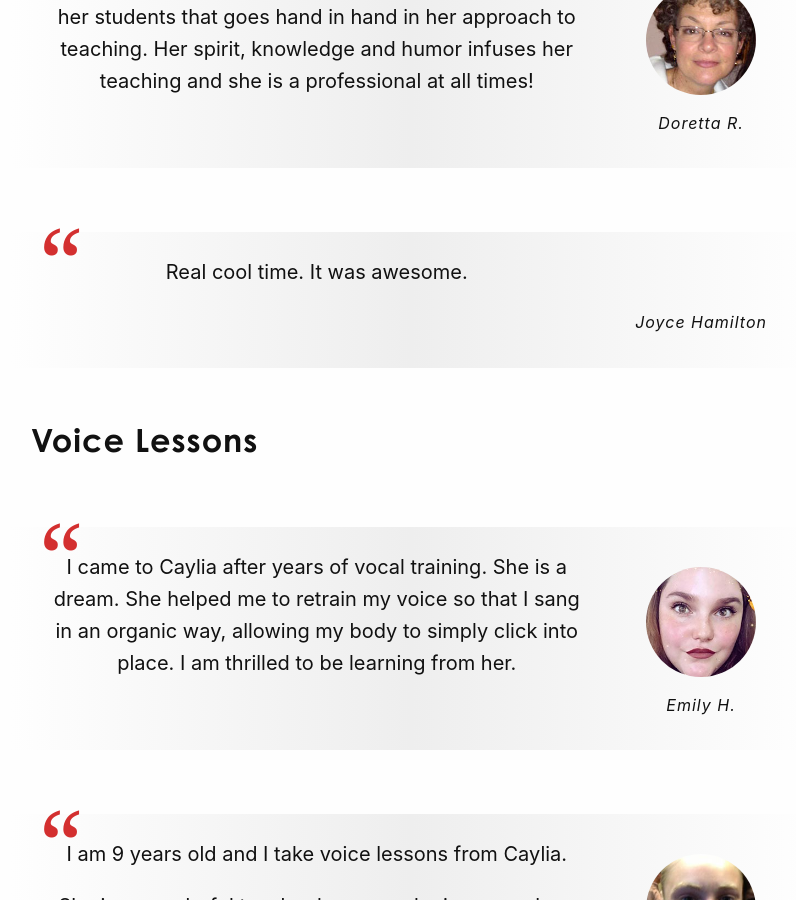
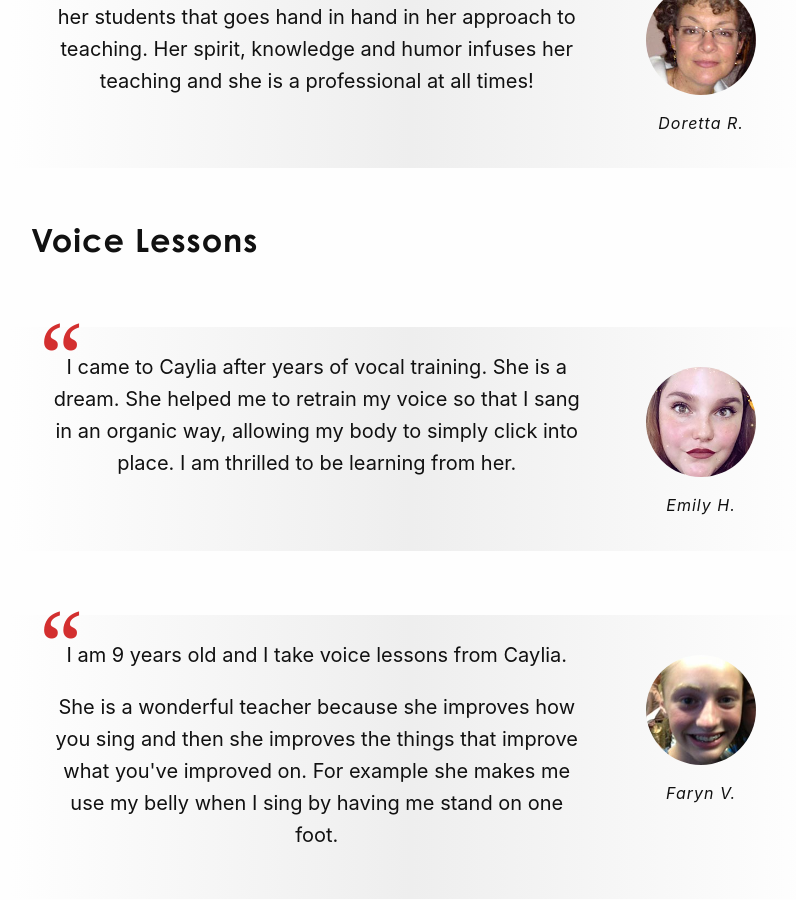
Before and after one commit to cchaiken/ccms, a Jekyll site: the page built from testimonials.md, in a window 1280 px wide and 900 px high, scrolled down 2125 px. Shown: the whole window, without its empty margins (229-1025 px from the left). Built offline with Jekyll 4.4.1, drawn with Linux system fonts in a browser that asks for light colours; some web fonts are replaced; comment, search, counter and statistics services are not loaded.

Commit message:
Updated Testimonials

```diff
--- a/testimonials.md
+++ b/testimonials.md
@@ -184,13 +184,6 @@ testimonials:
     - Caylia has a deep love and enthusiasm for music and her students that goes hand
       in hand in her approach to teaching. Her spirit, knowledge and humor infuses
       her teaching and she is a professional at all times!
-  - name: Joyce Hamilton
-    avatar-image:
-    text:
-    - |-
-      Real cool time.
-
-      It was awesome.
 ---
 
 Over the years I’ve taught the magic of music to Marin County children and adults from all walks of life. I'm so grateful for the opportunity to inspire and educate on a daily basis. Watching you blossom into your fullest potential makes my heart sing!
```
